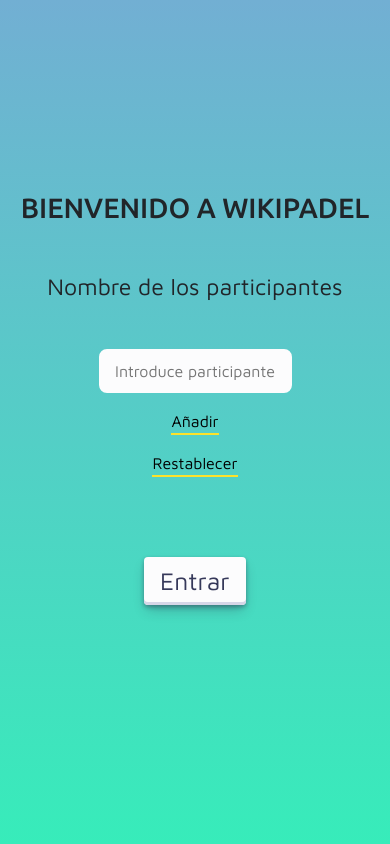
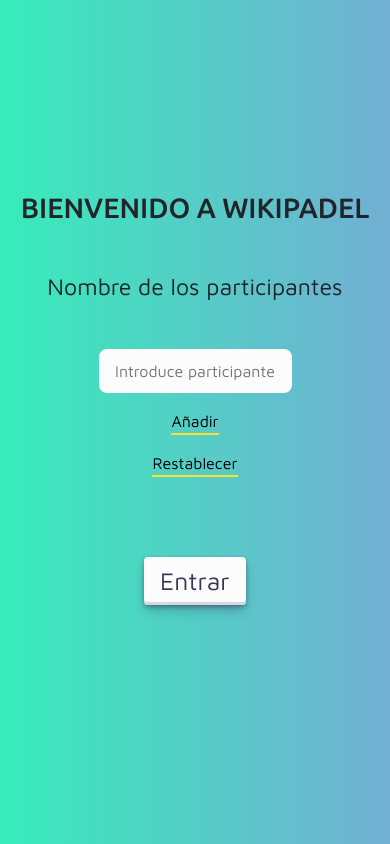
Before and after one commit to luisherdeth2020/AlexaPadel, a React (Vite) app: page / in a window 390 px wide. Built offline with nearby package versions, Linux system fonts and the light colour scheme.

Commit message:
wikipadel v1.2.2

```diff
--- a/index.html
+++ b/index.html
@@ -5,7 +5,7 @@
     <link rel="icon" type="image/svg+xml" href="/ball.svg" />
     <meta name="viewport" content="width=device-width, initial-scale=1.0" />
     <link href="https://cdn.jsdelivr.net/npm/bootstrap@5.2.3/dist/css/bootstrap.min.css" rel="stylesheet" integrity="sha384-rbsA2VBKQhggwzxH7pPCaAqO46MgnOM80zW1RWuH61DGLwZJEdK2Kadq2F9CUG65" crossorigin="anonymous">
-    <meta name="theme-color" content="#72afd3" />
+    <meta name="theme-color" content="#47DBC1" />
 		<meta name="description" content="WikiPadel - Organiza tu partida de pádel y mantén un control preciso de las puntuaciones con nuestra aplicación web fácil de usar. ¡Maximiza tu experiencia de juego y mejora tus habilidades hoy mismo!" />
 		<meta name="keywords" content="WikiPadel, aplicación web, equipos de pádel, control de puntuaciones, experiencia de juego, mejora habilidades" />
 		<meta name="author" content="Luis Herdeth" />
--- a/src/assets/css/App.css
+++ b/src/assets/css/App.css
@@ -85,9 +85,3 @@ h1 {
 	box-shadow: #d6d6e7 0 3px 7px inset;
 	transform: translateY(2px);
 }
-
-@media (min-width: 320px) and (max-width: 480px) {
-	body{
-		background: linear-gradient(0deg, rgba(55,236,186,1) 0%, rgba(114,175,211,1) 100%);
-	}
-}
```
